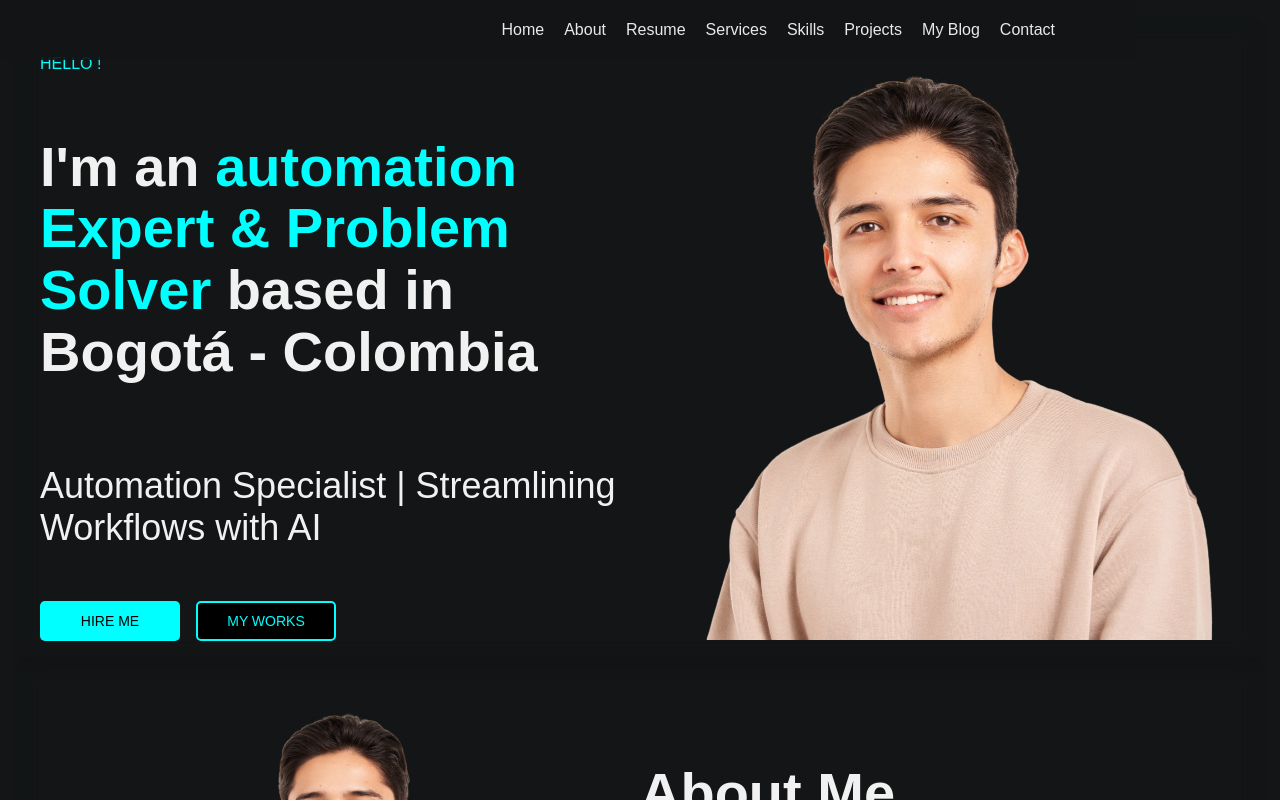
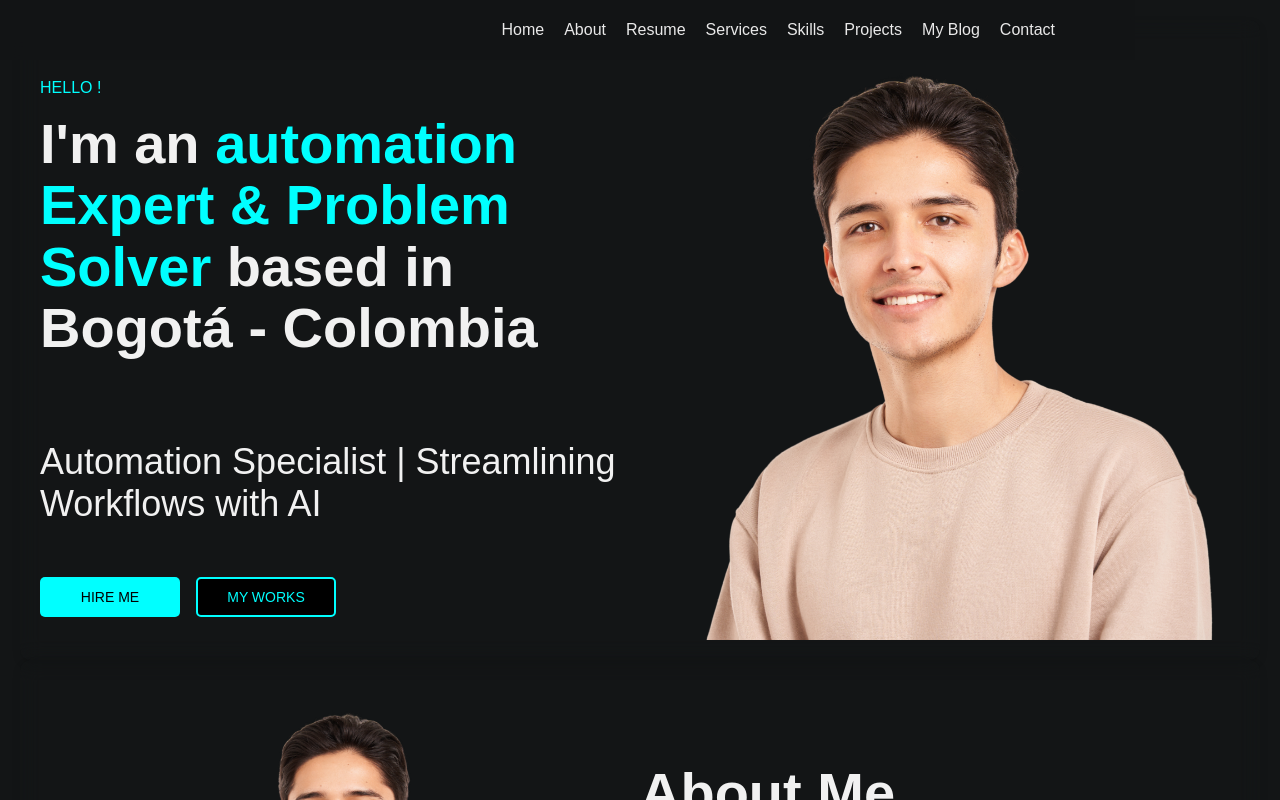
Before and after one commit to juanchovg1/mi-portafolio-frontend, a React (Vite) app: page / in a window 1280 px wide. Shown: the top 800 px of the page. Built offline with nearby package versions, Linux system fonts and the light colour scheme.

Commit message:
Remove top margin from ProfileSection for improved layout consistency

```diff
--- a/src/styles/components/ProfileSection.css
+++ b/src/styles/components/ProfileSection.css
@@ -41,6 +41,7 @@
     font-weight: 800;
     font-size: 56px;
     color: #f1f1f1;
+    margin-top: 0px; /* Remove top margin */
 }
 
 .name-highlight {
```
